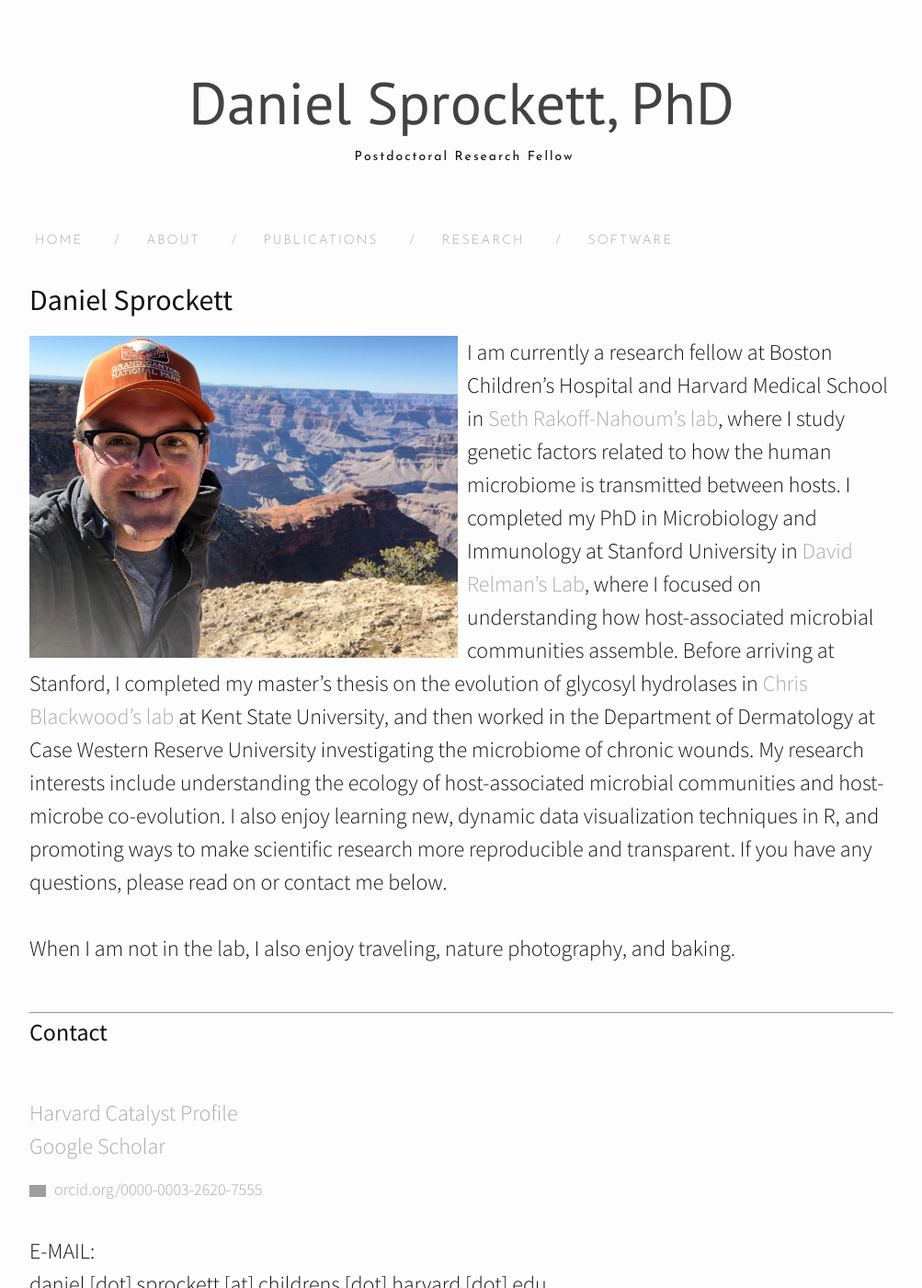
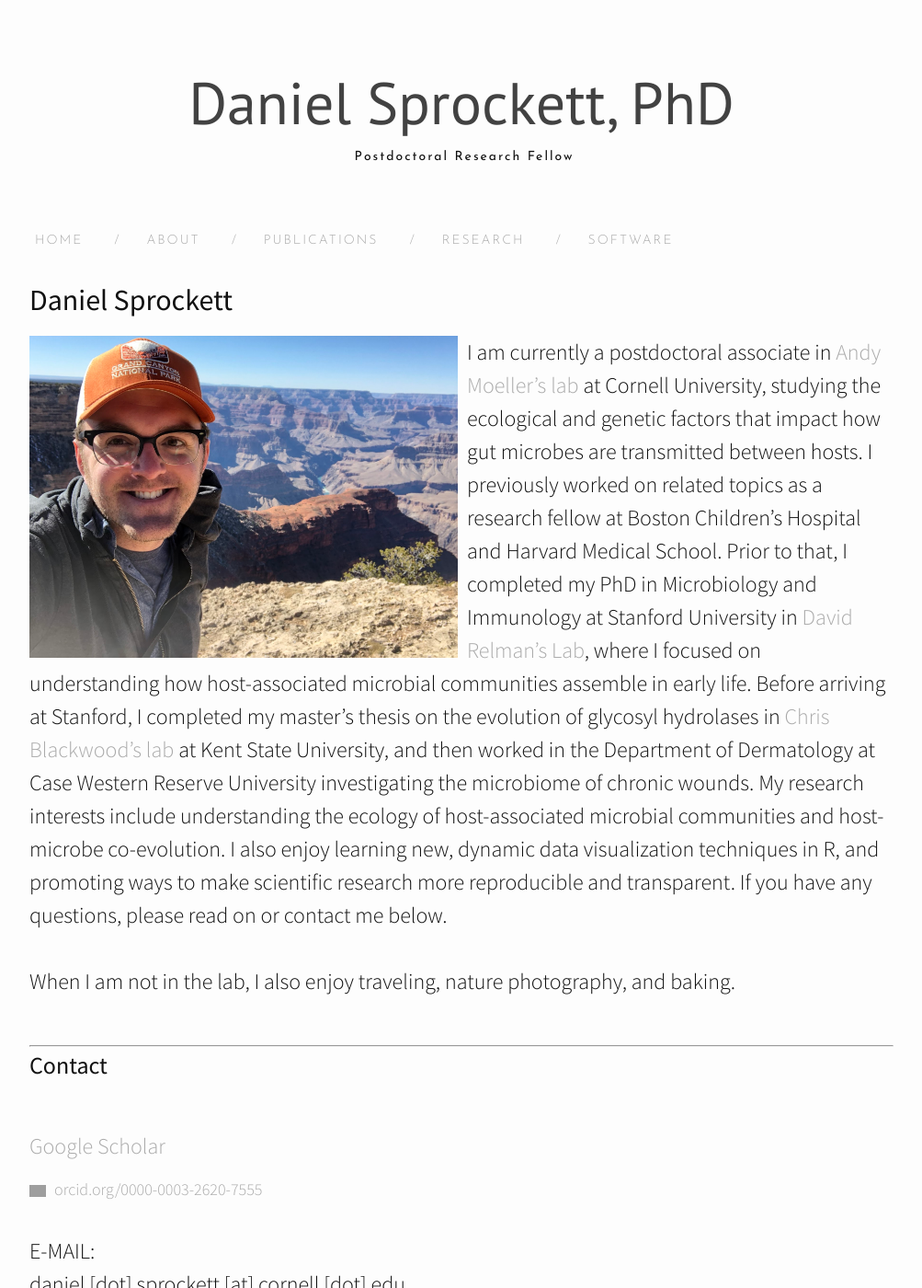
Before and after one commit to DanielSprockett/danielsprockett.github.io, a Jekyll site: the page built from about.md, in a window 1280 px wide and 1400 px high. Shown: the whole window at 92% size, without its empty margins (138-1141 px from the left). Built offline with Jekyll 4.4.1, drawn with Linux system fonts in a browser that asks for light colours; nearby versions of some CDN libraries; some of the changed text lies outside the part shown; grey boxes are pictures that could not be loaded.

Commit message:
Update about.md

```diff
--- a/about.md
+++ b/about.md
@@ -7,7 +7,7 @@
 <h2>Daniel Sprockett</h2>
 
 <img src="/images/Dan_at_Grand_Canyon.jpg" alt="Dan at the Grand Canyon" style="float: left; margin-right: 10px;" height="350"/>
-I am currently a research fellow at Boston Children's Hospital and Harvard Medical School in [Seth Rakoff-Nahoum's lab](https://srnlab.com/), where I study genetic factors related to how the human microbiome is transmitted between hosts. I completed my PhD in Microbiology and Immunology at Stanford University in [David Relman's Lab](http://med.stanford.edu/relmanlab.html), where I focused on understanding how host-associated microbial communities assemble.  Before arriving at Stanford, I completed my master's thesis on the evolution of glycosyl hydrolases in [Chris Blackwood's lab](http://drosophila.biology.kent.edu/users/cblackwo/overview.htm) at Kent State University, and then worked in the Department of Dermatology at Case Western Reserve University investigating the microbiome of chronic wounds. My research interests include understanding the ecology of host-associated microbial communities and host-microbe co-evolution. I also enjoy learning new, dynamic data visualization techniques in R, and promoting ways to make scientific research more reproducible and transparent.  If you have any questions, please read on or contact me below.<br>
+I am currently a postdoctoral associate in [Andy Moeller's lab](https://www.moellerlab.com/) at Cornell University, studying the ecological and genetic factors that impact how gut microbes are transmitted between hosts. I previously worked on related topics as a research fellow at Boston Children's Hospital and Harvard Medical School. Prior to that, I completed my PhD in Microbiology and Immunology at Stanford University in [David Relman's Lab](http://med.stanford.edu/relmanlab.html), where I focused on understanding how host-associated microbial communities assemble in early life.  Before arriving at Stanford, I completed my master's thesis on the evolution of glycosyl hydrolases in [Chris Blackwood's lab](http://drosophila.biology.kent.edu/users/cblackwo/overview.htm) at Kent State University, and then worked in the Department of Dermatology at Case Western Reserve University investigating the microbiome of chronic wounds. My research interests include understanding the ecology of host-associated microbial communities and host-microbe co-evolution. I also enjoy learning new, dynamic data visualization techniques in R, and promoting ways to make scientific research more reproducible and transparent.  If you have any questions, please read on or contact me below.<br>
 <br>
 When I am not in the lab, I also enjoy traveling, nature photography, and baking.<br>
 <br>
@@ -16,12 +16,11 @@
 
 <h3>Contact</h3>
 <br>
-[Harvard Catalyst Profile](https://connects.catalyst.harvard.edu/Profiles/display/Person/184701) <br>
 [Google Scholar](https://scholar.google.com/citations?user=2kfaOjwAAAAJ&hl=en) <br>
 <div itemscope itemtype="https://schema.org/Person"><a itemprop="sameAs" content="https://orcid.org/0000-0003-2620-7555" href="https://orcid.org/0000-0003-2620-7555" target="orcid.widget" rel="noopener noreferrer" style="vertical-align:top;"><img src="https://orcid.org/sites/default/files/images/orcid_16x16.png" style="width:1em;margin-right:.5em;" alt="ORCID iD icon">orcid.org/0000-0003-2620-7555</a></div>
 <br>
 E-MAIL: <br>
-daniel [dot] sprockett [at] childrens [dot] harvard [dot] edu <br>
+daniel [dot] sprockett [at] cornell [dot] edu <br>
 <br>
 <br>
 
```
